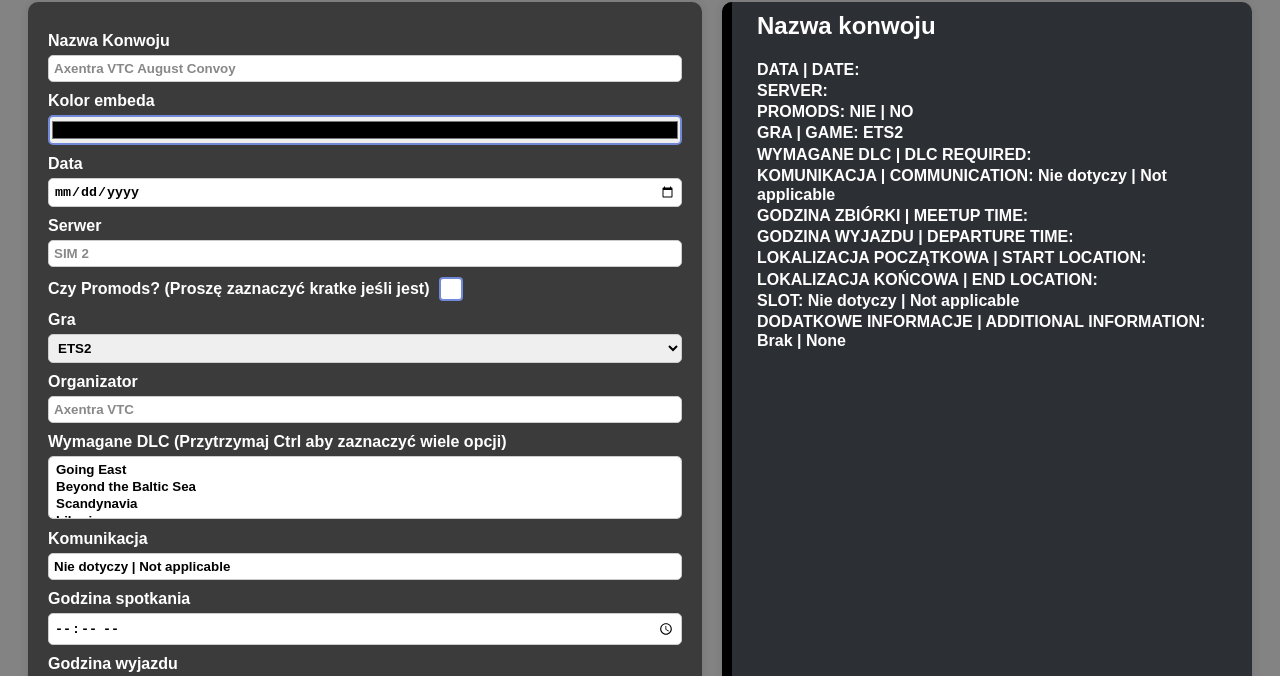
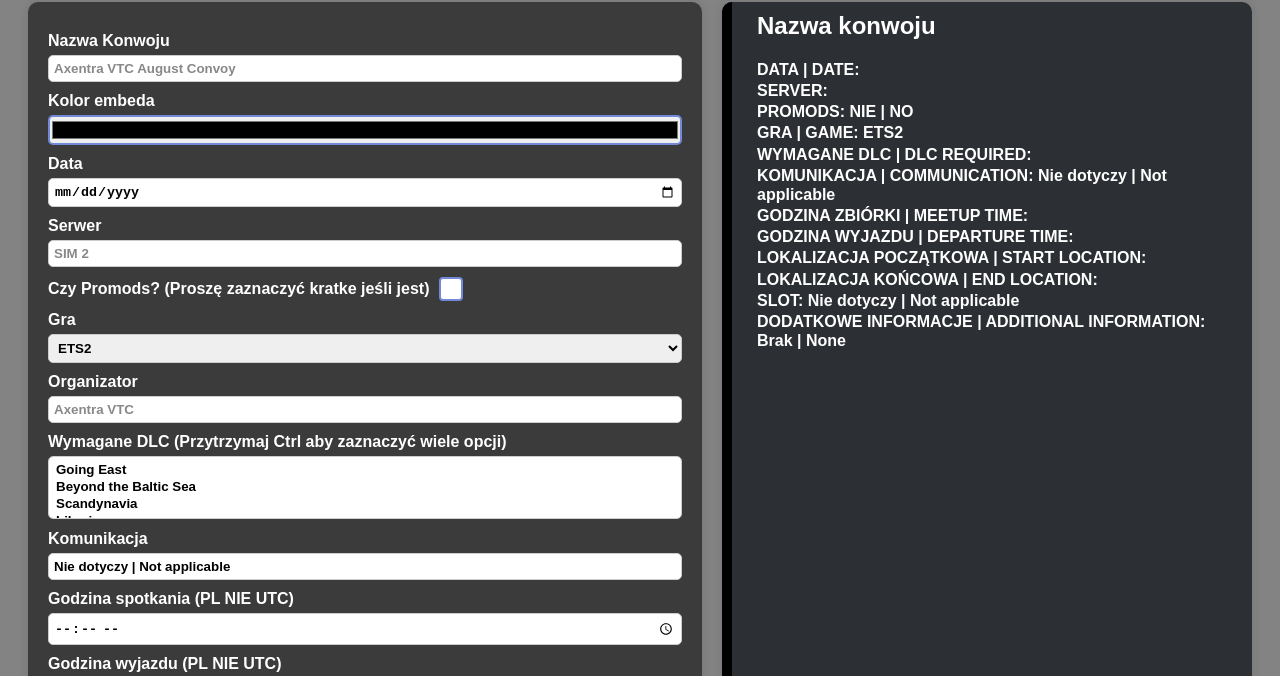
Before and after one commit to matix78/Axentra-VTC-Convoy-Generator, a plain HTML site: page index.html in a window 1280 px wide. Shown: the part 106-782 px from the top of the page. Drawn offline with Linux system fonts and the light colour scheme.

Commit message:
Add files via upload

```diff
--- a/index.html
+++ b/index.html
@@ -244,9 +244,9 @@
             </select>
             <label>Komunikacja</label>
             <input type="text" id="comm" value="Nie dotyczy | Not applicable">
-            <label>Godzina spotkania</label>
+            <label>Godzina spotkania (PL NIE UTC)</label>
             <input type="time" id="meetup">
-            <label>Godzina wyjazdu</label>
+            <label>Godzina wyjazdu (PL NIE UTC)</label>
             <input type="time" id="departure">
             <label>Startowa lokalizacja</label>
             <input type="text" id="start" placeholder="Hamburg (Posped - Parking area in front of Kaarfor)">
```
